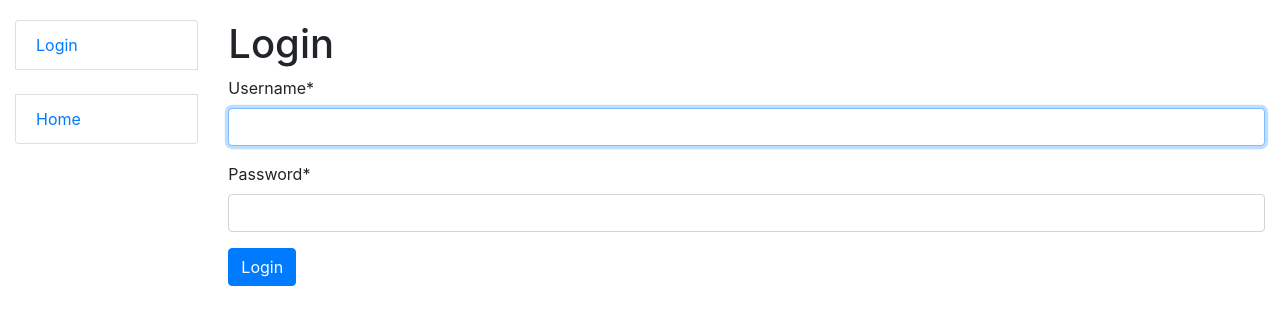
After one commit to KirillMelanich/radio_station, a Django app: page /accounts/login/ in a window 1280 px wide. The commit adds this page. Shown: the top 325 px of the page. Run offline with Django 4.2, Linux system fonts and the light colour scheme; some libraries are stand-ins or nearby versions.

Commit message:
Add registration template folder with login.html and logged_out.htm

```diff
--- a/catalog/urls.py
+++ b/catalog/urls.py
@@ -6,5 +6,8 @@ from .views import (
 )
 
 urlpatterns = [
-    path("", index, name=index),
+    path("", index, name="index"),
+    path("catalog/", index, name="index"),
 ]
+
+app_name = "catalog"
--- a/radio_station/settings.py
+++ b/radio_station/settings.py
@@ -45,6 +45,7 @@ INSTALLED_APPS = [
 
 MIDDLEWARE = [
     "django.middleware.security.SecurityMiddleware",
+    "debug_toolbar.middleware.DebugToolbarMiddleware",
     "django.contrib.sessions.middleware.SessionMiddleware",
     "django.middleware.common.CommonMiddleware",
     "django.middleware.csrf.CsrfViewMiddleware",
--- a/radio_station/urls.py
+++ b/radio_station/urls.py
@@ -24,4 +24,4 @@ urlpatterns = [
     path("", include("catalog.urls", namespace="catalog")),
     path("accounts/", include("django.contrib.auth.urls")),
     path("__debug__/", include("debug_toolbar.urls")),
-]+ static(settings.STATIC_URL, document_root=settings.STATIC_ROOT)
+] + static(settings.STATIC_URL, document_root=settings.STATIC_ROOT)
--- a/templates/includes/sidebar.html
+++ b/templates/includes/sidebar.html
@@ -1,17 +1,15 @@
-{% if is_paginated %}
-  <ul class="pagination">
-    {% if page_obj.has_previous %}
-      <li class="page-item">
-        <a href="?page= {{ page_obj.previous_page_number }}" class="page-link">prev</a>
-      </li>
-    {% endif %}
-    <li class="page-item active">
-      <span class="page-link">{{ page_obj.number }} of {{ paginator.num_pages }}</span>
-    </li>
-    {% if page_obj.has_next %}
-      <li class="page-item">
-        <a href="?page= {{ page_obj.next_page_number }}" class="page-link">next</a>
-      </li>
-    {% endif %}
-  </ul>
-{% endif %}
+<ul class="sidebar-nav list-group">
+  {% if user.is_authenticated %}
+    <li class="list-group-item">User: <a href="{{ user.get_absolute_url }}">{{ user.get_username }}</a></li>
+    <li class="list-group-item"><a href="{% url 'logout'%}?next={{request.path}}">Logout</a></li>
+  {% else %}
+    <li class="list-group-item"><a href="{% url 'login'%}?next={{request.path}}">Login</a></li>
+  {% endif %}
+
+  <br>
+
+  <li class="list-group-item"><a href="{% url 'catalog:index' %}">Home</a></li>
+{#  <li class="list-group-item"><a href="{% url 'taxi:driver-list' %}">All drivers</a></li>#}
+{#  <li class="list-group-item"><a href="{% url 'taxi:car-list' %}">All cars</a></li>#}
+{#  <li class="list-group-item"><a href="{% url 'taxi:manufacturer-list' %}">All manufacturers</a></li>#}
+</ul>
--- /dev/null
+++ b/templates/registration/login.html
@@ -0,0 +1,24 @@
+{% extends "base.html" %}
+{% load crispy_forms_filters %}
+
+{% block content %}
+
+{% if form.errors %}
+  <p>Your username and password didn't match. Please try again.</p>
+{% endif %}
+
+<h1>Login</h1>
+
+{% if next %}
+  <p>Please login to see this page.</p>
+{% endif %}
+
+<form method="post" action="{% url 'login' %}">
+  {% csrf_token %}
+  {{ form|crispy }}
+
+  <input type="submit" value="Login" class="btn btn-primary" />
+  <input type="hidden" name="next" value="{{ next }}" />
+</form>
+
+{% endblock %}
```
Also changed, not shown: templates/registration/logged_out.html (added, +7 -0 lines).
